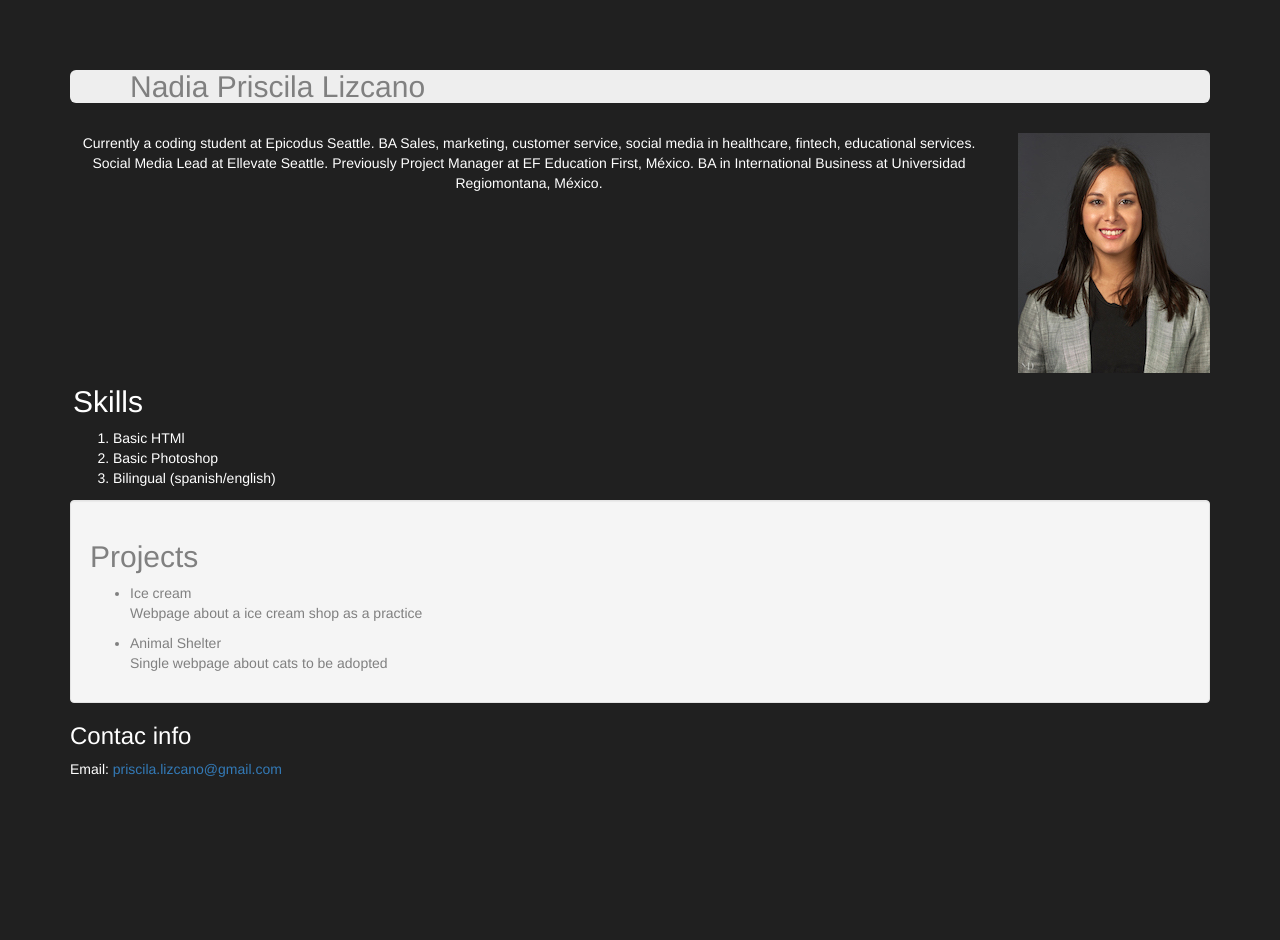
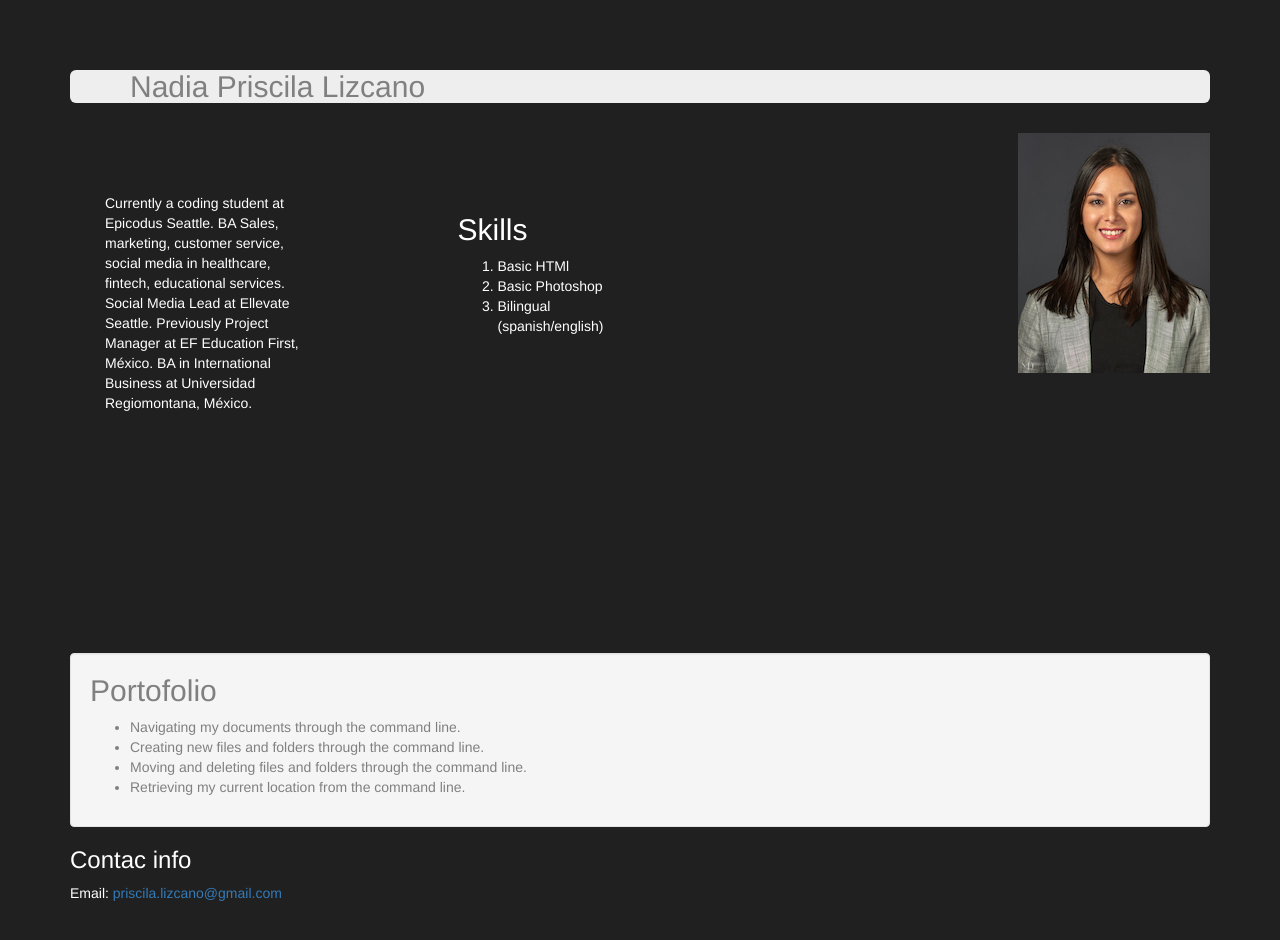
Before and after one commit to Nadializcano/portfolio-landingpage.html, a plain HTML site: page portofolio-landing-page.html in a window 1280 px wide. Before the commit the page ends 839 px from the top, so only its background shows below. Drawn offline with Linux system fonts and the light colour scheme.

Commit message:
Add rows for columbs with boostrap

```diff
--- a/css/styles.css
+++ b/css/styles.css
@@ -17,20 +17,19 @@ body {
 img {
   float: right;
   margin-left: 30px;
-
 }
 
-.sidebar {
-  border: 2px;
-  padding: 2px;
-  margin-top: 170px;
-  margin-left: 1px;
+
+.col-md-3 {
+  margin: 30px;
+  margin-top: 60px;
+  padding-right: 70px;
+  padding-left: 20px;
 }
 
-.important {
-  text-align: center;
+.well {
+color: gray;
+padding-top: 0px;
+text-align: left;
+margin-top: 200px;
 }
-
-.well{
-color: gray;
-}
--- a/portofolio-landing-page.html
+++ b/portofolio-landing-page.html
@@ -3,8 +3,6 @@
   <head>
     <link href="css/bootstrap.css" rel="stylesheet" type="text/css">
     <link href="css/styles.css" rel="stylesheet" type="text/css" >
-
-
      <title>Nadia P Lizcano</title>
   </head>
    <body>
@@ -16,14 +14,12 @@
 
     <img src="img/Priscila_Lizcano.jpg" alt="Priscila's Photo">
 
+    <div class="row">
+     <div class="col-md-3">
+      <p>Currently a coding student at Epicodus Seattle. BA Sales, marketing, customer service, social media in healthcare, fintech, educational services. Social Media Lead at Ellevate Seattle. Previously Project Manager at EF Education First, México. BA in International Business at Universidad Regiomontana, México.</p>
+     </div>
 
-     <p class="important">Currently a coding student at Epicodus Seattle.
-    BA Sales, marketing, customer service, social media in healthcare, fintech, educational services.
-    Social Media Lead at Ellevate Seattle.
-    Previously Project Manager at EF Education First, México.
-    BA in International Business at Universidad Regiomontana, México.</p>
-
-   <div class="sidebar">
+    <div class="col-md-3">
      <h2>Skills</h2>
      <ol>
       <li>Basic HTMl</li>
@@ -31,18 +27,17 @@
       <li>Bilingual (spanish/english)</li>
      </ol>
     </div>
-
+  </div>
 
     <div class="well">
-     <h2>Projects</h2>
+      <h2>Portofolio</h2>
        <ul>
-      <li>Ice cream</li>
-      <p>Webpage about a ice cream shop as a practice</p>
-      <li>Animal Shelter</li>
-      <p>Single webpage about cats to be adopted</p>
+          <li>Navigating my documents through the command line.</li>
+          <li>Creating new files and folders through the command line.</li>
+          <li>Moving and deleting files and folders through the command line.</li>
+          <li>Retrieving my current location from the command line.</li>
         </ul>
       </div>
-
 
     <h3>Contac info</h3>
     <p>Email: <a href="mailto:priscila.lizcano@gmail.com"> priscila.lizcano@gmail.com</p>
```
Lines whose indentation alone changed are shown as unchanged.
